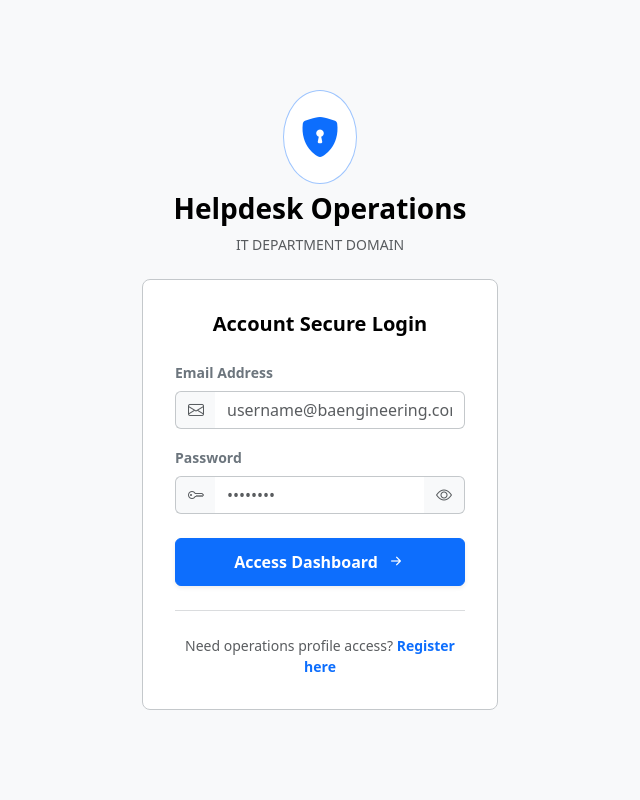
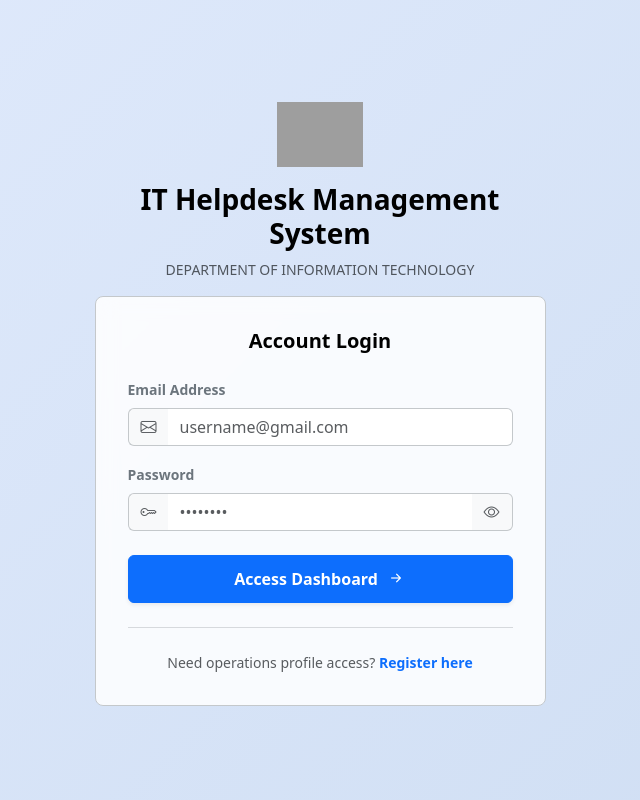
Before and after one commit to LahiruVimukthi2001/Helpdesk-Management-System, a PHP site: page /login.php in a window 1280 px wide. Shown: the whole page, without its empty margins (320-960 px from the left). Run offline with PHP 8.4, Linux system fonts and the light colour scheme; data that the repository does not hold is empty; a stand-in replaces the project's code that opens the database connection; grey boxes are pictures that could not be loaded.

Commit message:
Update login.php

```diff
--- a/login.php
+++ b/login.php
@@ -1,40 +1,101 @@
+<?php
+session_start();
+require_once 'db.php';
+
+// If already authenticated, redirect immediately to application dashboard grid
+if (isset($_SESSION['user_id'])) {
+    header("Location: index.php");
+    exit;
+}
+
+$error = '';
+$submittedEmail = '';
+
+if ($_SERVER['REQUEST_METHOD'] === 'POST') {
+    $submittedEmail = trim($_POST['email'] ?? '');
+    $email = filter_var($submittedEmail, FILTER_VALIDATE_EMAIL);
+    $password = $_POST['password'] ?? '';
+
+    if ($email && !empty($password)) {
+        // Targets 'password_hash' safely using a prepared statement matrix
+        $stmt = $pdo->prepare("SELECT id, name, role, password_hash FROM users WHERE email = :email LIMIT 1");
+        $stmt->execute(['email' => $email]);
+        $user = $stmt->fetch(PDO::FETCH_ASSOC);
+
+        // Verification checks against the secure database hash row
+        if ($user && password_verify($password, $user['password_hash'])) {
+
+            // Prevent Session Hijacking by regenerating the token ID
+            session_regenerate_id(true);
+
+            $_SESSION['user_id']   = $user['id'];
+            $_SESSION['user_name'] = $user['name'];
+            // Normalize role casing style to protect application routing down the line
+            $_SESSION['user_role'] = ucfirst(strtolower($user['role'] ?? 'Requester'));
+
+            header("Location: index.php");
+            exit;
+        } else {
+            $error = "Invalid system user email address or profile password mismatch.";
+        }
+    } else {
+        $error = "Please provide a valid, well-formed email and password configuration.";
+    }
+}
+?>
 <!DOCTYPE html>
 <html lang="en">
 <head>
     <meta charset="UTF-8">
     <meta name="viewport" content="width=device-width, initial-scale=1.0">
-    <title>IT Helpdesk Management System - Authentication</title>
+    <title>IT Helpdesk Management System - Account Login</title>
     <link href="https://cdn.jsdelivr.net/npm/bootstrap@5.3.3/dist/css/bootstrap.min.css" rel="stylesheet">
     <link href="https://cdn.jsdelivr.net/npm/bootstrap-icons@1.11.3/font/bootstrap-icons.min.css" rel="stylesheet">
     <style>
+        /* Modern geometric background transition gradient */
+        .login-bg {
+            background: linear-gradient(135deg, #e0eafc 0%, #cfdef3 100%);
+            background-attachment: fixed;
+        }
+        /* Adjusted to semi-transparent white to maximize the backdrop blur feature */
         .login-card {
             border-radius: 8px;
             backdrop-filter: blur(10px);
+            background-color: rgba(255, 255, 255, 0.85) !important;
+        }
+        /* Custom max-width control to smoothly enforce a wider visual field */
+        .mw-500 {
+            max-width: 500px !important;
         }
         /* Fixes Bootstrap's overlapping input-group border layout cleanly */
         .input-group :not(:first-child):not(.dropdown-menu):not(.valid-tooltip):not(.valid-feedback):not(.invalid-tooltip):not(.invalid-feedback) {
             margin-left: -1px;
         }
+        /* Custom handling for corporate branding height balance */
+        .brand-logo {
+            max-height: 65px;
+            width: auto;
+            object-fit: contain;
+        }
     </style>
 </head>
-<body class="bg-body-tertiary d-flex align-items-center vh-100">
+<body class="login-bg d-flex align-items-center vh-100">
 
 <div class="container">
     <div class="row justify-content-center">
-        <div class="col-12 col-md-6 col-lg-4">
+        <div class="col-12 col-md-7 col-lg-5 mw-500">
 
-            <div class="text-center mb-4">
-                <div class="border border-primary-subtle d-inline-block p-3 rounded-circle mb-2 bg-white">
-                    <i class="bi bi-shield-lock-fill text-primary fs-1"></i>
+            <div class="text-center mb-3">
+                <div class="d-inline-block p-2 mb-2">
+                    <img src="assets/login.png" alt="Company Logo" class="brand-logo">
                 </div>
-                <h3 class="fw-bold text-body-emphasis">Helpdesk Operations</h3>
-                <p class="text-muted small text-uppercase tracking-wider">IT Department Domain</p>
+                <h3 class="fw-bold text-body-emphasis">IT Helpdesk Management System</h3>
+                <p class="text-muted small text-uppercase tracking-wider">DEPARTMENT OF INFORMATION TECHNOLOGY</p>
             </div>
 
-            <!-- Balanced Flat Corporate Card Layout -->
-            <div class="card border border-secondary-subtle p-3 login-card bg-white">
+            <div class="card border border-secondary-subtle p-3 login-card">
                 <div class="card-body">
-                    <h5 class="fw-bold mb-4 text-body-emphasis text-center">Account Secure Login</h5>
+                    <h5 class="fw-bold mb-4 text-body-emphasis text-center">Account Login</h5>
 
                     <?php if (!empty($error)): ?>
                         <div class="alert alert-danger bg-danger-subtle text-danger d-flex align-items-center py-2 small border border-danger-subtle mb-3" role="alert">
@@ -43,13 +104,12 @@
                         </div>
                     <?php endif; ?>
 
-                    <!-- Form target set to self via empty string to handle POST variables correctly -->
                     <form action="" method="POST" autocomplete="on">
                         <div class="mb-3">
                             <label class="form-label text-secondary small fw-bold">Email Address</label>
                             <div class="input-group">
                                 <span class="input-group-text bg-light border-secondary-subtle border-end-0 text-muted"><i class="bi bi-envelope"></i></span>
-                                <input type="email" name="email" class="form-control border-secondary-subtle border-start-0" placeholder="username@baengineering.com" value="<?php echo htmlspecialchars($submittedEmail, ENT_QUOTES | ENT_HTML5, 'UTF-8'); ?>" autocomplete="username" required>
+                                <input type="email" name="email" class="form-control border-secondary-subtle border-start-0" placeholder="username@gmail.com" value="<?php echo htmlspecialchars($submittedEmail, ENT_QUOTES | ENT_HTML5, 'UTF-8'); ?>" autocomplete="username" required>
                             </div>
                         </div>
 
@@ -83,6 +143,23 @@
     </div>
 </div>
 
+<script>
+    document.addEventListener("DOMContentLoaded", function() {
+        const togglePassword = document.querySelector('#togglePassword');
+        const passwordInput = document.querySelector('#passwordInput');
+        const toggleIcon = document.querySelector('#toggleIcon');
 
+        if (togglePassword && passwordInput && toggleIcon) {
+            togglePassword.addEventListener('click', function () {
+                const isPasswordType = passwordInput.getAttribute('type') === 'password';
+                passwordInput.setAttribute('type', isPasswordType ? 'text' : 'password');
+
+                // Toggle between open eye and closed eye icons fluidly
+                toggleIcon.classList.toggle('bi-eye', !isPasswordType);
+                toggleIcon.classList.toggle('bi-eye-slash', isPasswordType);
+            });
+        }
+    });
+</script>
 </body>
 </html>
```
